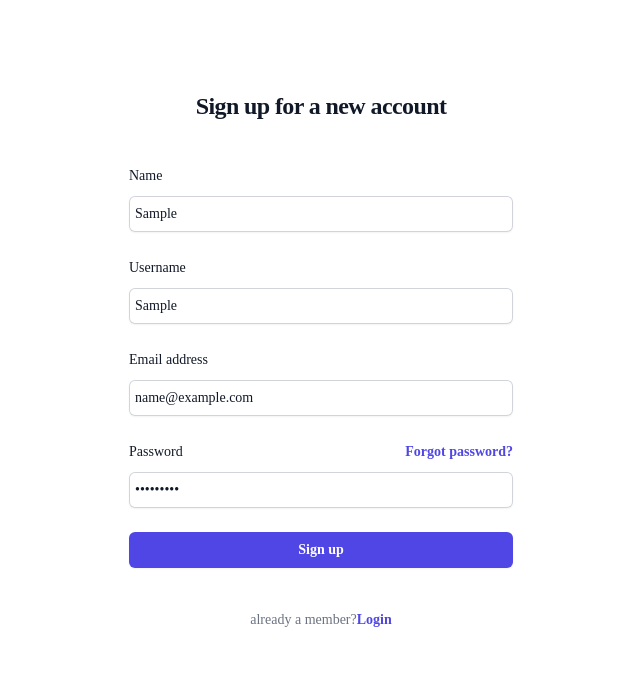
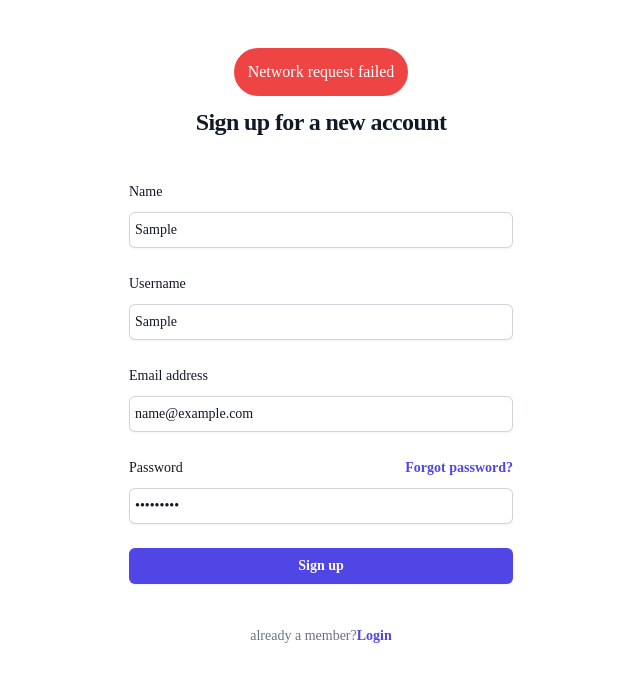
Before and after one commit to kaif-devv/Redux, a React (Vite) app: page /Redux/signup in a window 1280 px wide. Both pictures are taken after typing "Sample", "Sample", "name@example.com", "Sample123" into the empty fields and a click on the button "Sign up". Shown: the top 682 px of the page, without its empty margins (319-959 px from the left). Built offline with nearby package versions, Linux system fonts and the light colour scheme; no server answers.

Commit message:
Refactor routes and add error handling

```diff
--- a/src/appwrite/privateRoutes.jsx
+++ b/src/appwrite/privateRoutes.jsx
@@ -4,21 +4,22 @@ import { useEffect } from "react";
 function PrivateRoutes() {
    const navigate = useNavigate();
    const isAuntheticated = useSelector((state) => state.basket.auth);
-
+   // if the user is not auntheticated then navigate to the login page
    useEffect(() => {
     if (!isAuntheticated) {
       navigate('/Redux/login');
     }
   }, [isAuntheticated, navigate]);
-
+  // if the user is auntheticated then render the outlet
   if (isAuntheticated) {
     return (
         <>
+        {/* this will render the child routes of the private routes  */}
         <Outlet />
     </>
     )
   }
-   return  navigate('/Redux/login');
+   return  navigate('/Redux/login'); // if the user is not auntheticated then navigate to the login page
 
 }
 export default PrivateRoutes;
--- a/src/components/AddProduct.jsx
+++ b/src/components/AddProduct.jsx
@@ -2,25 +2,34 @@ import React, { useState } from 'react'
 import { useDispatch, useSelector } from 'react-redux';
 import { addProduct } from '../slices/basketSlice';
 import { useNavigate } from 'react-router-dom';
+
 function AddProduct() {
-
+    // Get the products from the Redux store
     const products = useSelector((state) => state.basket.products);
+    // Get the ID of the last product in the array
     const newId= products[products.length-1].id;
 
+    // Hooks for dispatching actions and navigation
     const dispatch = useDispatch();
+    const navigate = useNavigate();
+
+    // State variables for the form inputs
     const [fname, setFname] = useState('');
     const [fprice, setFprice] = useState(null);
     const [fimage, setFimage] = useState('');
     const [fammount, setFammount] = useState(null);
-    const navigate = useNavigate();
+
+    // Function to navigate to the '/Redux' route
     const temp = (e) => {
         e.preventDefault();
-        // Use history.push instead of window.location.href
         navigate('/Redux');
     };
+
+    // Function to handle the form submission
     function handleSubmit(e) {
         try {
             e.preventDefault();
+            // Dispatch the addProduct action with the form inputs as payload
             dispatch(addProduct({
                 name: fname,
                 price: fprice,
@@ -28,10 +37,12 @@ function AddProduct() {
                 ammount: fammount,
                 id: newId+1
             }));
+            // Reset the form inputs
             setFname('');
             setFprice('');
             setFimage('');
             setFammount('');
+            // Navigate to the '/Redux' route
             temp(e);
         } catch (error) {
             console.log(error)
--- a/src/components/App.jsx
+++ b/src/components/App.jsx
@@ -8,23 +8,29 @@ import { useEffect } from 'react';
 import { ID } from "appwrite";
 import { database } from "../appwrite/appwriteConfig";
 function App() {
+ // Prevents the user from navigating back to the previous page
  window.history.pushState(null, null, window.location.href);
  window.onpopstate = function () {
    window.history.go(1);
  };
 
+ // Hooks for navigation and loading state
  const navigate = useNavigate();
  const isLoading = useSelector((store) => store.basket.isLoading);
 
+ // Redirects the user to the login page if the app is still loading
  useEffect(() => {
    if (isLoading) {
      navigate('/Redux/login');
    }
  }, [isLoading, navigate]);
+
+ // Displays a loading message if the app is still loading
  if (isLoading) {
    return <h1 className='flex w-screen h-screen text-3xl justify-center align-middle'>Loading...</h1>;
  }
 
+ // Fetches documents from the database when the component mounts
  useEffect(() => {
    let promise = database.listDocuments(
      "65ab7ea512543295b98e",
@@ -35,7 +41,9 @@ function App() {
    }, function (error) {
      console.log(error);
    });
-  },[]);
+ }, []); // Empty dependency array means this effect runs once on mount
+
+ // Rest of your component
 
   return (
     <>
--- a/src/components/Login.jsx
+++ b/src/components/Login.jsx
@@ -10,15 +10,17 @@ function Login() {
     const navigate = useNavigate();
     const dispatch = useDispatch();
     const [error, setError] = useState('');
+    // this useEffect will run when error state changes and will set a timer to clear the error state after 8 seconds
     useEffect(() => {
         if (error) {
             const timer = setTimeout(() => {
                 setError(null);
-            }, 6000);
+            }, 8000);
 
             return () => clearTimeout(timer);
         }
     }, [error]);
+    // this function will handle the login process and will dispatch the login action if the login is successful
     function handleLogin(e) {
         e.preventDefault();
         account.createEmailSession(Lemail, Lpassword).then((response) => {
@@ -37,6 +39,7 @@ function Login() {
         <>
             <div className="flex min-h-full flex-col justify-center px-6 py-12 lg:px-8">
                 <div className="sm:mx-auto sm:w-full sm:max-w-sm flex flex-col justify-center items-center">
+                    {/* this div will only show if error state is not null */}
                   {error ?   <div
                         class="relative block h-auto w-auto  p-4 mb-4 text-base leading-5 text-white bg-red-500 rounded-xl opacity-100 font-regular">
                         {error}
--- a/src/components/Product.jsx
+++ b/src/components/Product.jsx
@@ -1,24 +1,30 @@
 import { useDispatch, useSelector } from "react-redux";
-import { addAmmount, removeAmmount, removeItem } from "../slices/basketSlice"
-function Product({ name, price, image, ammount }) {
+import { addAmmount, removeAmmount, removeItem } from "../slices/basketSlice" // import the actions from the basketSlice
+
+function Product({ name, price, image, ammount }) { // destructure the props from the basketSlice
   const dispatch = useDispatch();
   const isLoading = useSelector((state) => state.basket.isLoading);
-  if (isLoading) return <h1>Loading...</h1>
+  if (isLoading) return <h1>Loading...</h1> // if the isLoading is true then show the loading component
   return (
+    // this is the product component that will be rendered in the basket component
     <div className='flex flex-row items-center  px-20 my-10 justify-around'>
       <img src={image} className='w-40' />
       <div className="w-1/2 px-10">
         <p className='text-xl font-medium'>{name} </p>
         <p className='text-lg'>${price} </p>
+
+        {/* Below,  dispatch the removeItem action when the button is clicked */}
         <button onClick={() => { dispatch(removeItem({ name })) }} className='bg-red text-red-500'>Remove</button>
       </div>
       <div className='flex flex-col items-center '>
         <p className='font-semibold '>Quantity</p>
         <div className='flex gap-4  justify-around'>
-          <button onClick={() => {
-            if (ammount > 1) { dispatch(removeAmmount({ name })) } else { dispatch(removeItem({ name })) }
+          <button onClick={() => { // dispatch the removeAmmount action when the button is clicked
+
+            if (ammount > 1) { dispatch(removeAmmount({ name })) } else { dispatch(removeItem({ name })) } // if the ammount is greater than 1 then dispatch the removeAmmount action else dispatch the removeItem action
           }} className='font-bold px-2 border-2 border-black-300 bg-gray-200 rounded-full'>-</button>
           <p>{ammount} </p>
+          {/* // dispatch the addAmmount action when the button is clicked */}
           <button onClick={() => { dispatch(addAmmount({ name })) }} className='font-bold px-2 border-2 border-black-300 bg-gray-200 rounded-full'>+</button>
         </div>
       </div>
--- a/src/components/Signup.jsx
+++ b/src/components/Signup.jsx
@@ -1,5 +1,5 @@
 import React from 'react'
-import { useState } from 'react'
+import { useState, useEffect } from 'react'
 import { account } from '../appwrite/appwriteConfig';
 import { useNavigate } from 'react-router-dom';
 function Signup() {
@@ -8,30 +8,46 @@ function Signup() {
     const [Rname, setRname] = useState('');
     const [Remail, setRemail] = useState('');
     const [Rpassword, setRpassword] = useState('');
+    const [error, setError] = useState('');
+    // this useEffect will run when error state changes and will set a timer to clear the error state after 8 seconds
+    useEffect(() => {
+        if (error) {
+            const timer = setTimeout(() => {
+                setError(null);
+            }, 8000);
 
+            return () => clearTimeout(timer);
+        }
+    }, [error]);
+    // this function will handle the signup process and will navigate to login page if the signup is successful
     async function handleSignup(e) {
         e.preventDefault();
         console.log('handleSignup called');
         try {
-            const response = await account.create(Runame,Remail,Rpassword,Rname);
+            const response = await account.create(Runame, Remail, Rpassword, Rname);
             console.log('Signup response:', response);
-            if(response.$id) navigate('/Redux/login');
+            if (response.$id) navigate('/Redux/login');
         } catch (error) {
             console.log('Signup error:', error);
+            setError(error.message);
         }
     }
     return (
         <>
             <div className="flex min-h-full flex-col justify-center px-6 py-12 lg:px-8">
-                <div className="sm:mx-auto sm:w-full sm:max-w-sm">
-                    <h2 className="mt-10 text-center text-2xl font-bold leading-9 tracking-tight text-gray-900">Sign up for a new account</h2>
+                <div className="sm:mx-auto sm:w-full sm:max-w-sm flex flex-col justify-center items-center" >
+                    {error ? <div
+                        class="relative block h-auto w-auto p-3.5 mb-0 text-base leading-5 text-white bg-red-500 rounded-3xl overflow-hidden whitespace-nowrap overflow-ellipsis opacity-100">
+                       {error}
+                    </div> : null}
+                    <h2 className="mt-2 text-center text-2xl font-bold leading-9 tracking-tight text-gray-900">Sign up for a new account</h2>
                 </div>
                 <div className="mt-10 sm:mx-auto sm:w-full sm:max-w-sm">
                     <form className="space-y-6" onSubmit={handleSignup}>
                         <div>
                             <label htmlFor="name" className="block text-sm font-medium leading-6 text-gray-900">Name</label>
                             <div className="mt-2 ">
-                                <input id="name" value={Rname} onChange={(e) => setRname(e.target.value)}  name="name" type="text" autoComplete="email" required className="block w-full rounded-md border-0 p-1.5 text-gray-900 shadow-sm ring-1 ring-inset ring-gray-300 placeholder:text-gray-400 focus:ring-2 focus:ring-inset focus:ring-indigo-600 sm:text-sm sm:leading-6" />
+                                <input id="name" value={Rname} onChange={(e) => setRname(e.target.value)} name="name" type="text" autoComplete="email" required className="block w-full rounded-md border-0 p-1.5 text-gray-900 shadow-sm ring-1 ring-inset ring-gray-300 placeholder:text-gray-400 focus:ring-2 focus:ring-inset focus:ring-indigo-600 sm:text-sm sm:leading-6" />
                             </div>
                         </div>
                         <div>
--- a/src/main.jsx
+++ b/src/main.jsx
@@ -19,6 +19,7 @@ ReactDOM.createRoot(document.getElementById('root')).render(
           <Route path="/Redux/signup" exact element={<Signup />} />
           <Route path="/Redux/login" exact element={<Login />} />
           <Route path="/Redux" element={<PrivateRoutes />} >
+             {/* Moved the routes inside the private routes  */}
             <Route path="/Redux/" exact element={<App />} />
             <Route path="/Redux/Error" element={<Error />} />
             <Route path="/Redux/AddProduct" element={<AddProduct />} />
```
Also changed, not shown: src/components/BasketProduct.jsx (+6 -2 lines), src/components/Error.jsx (+1 -29 lines), src/slices/basketSlice.js (+13 -12 lines). Lines whose indentation alone changed are shown as unchanged.
